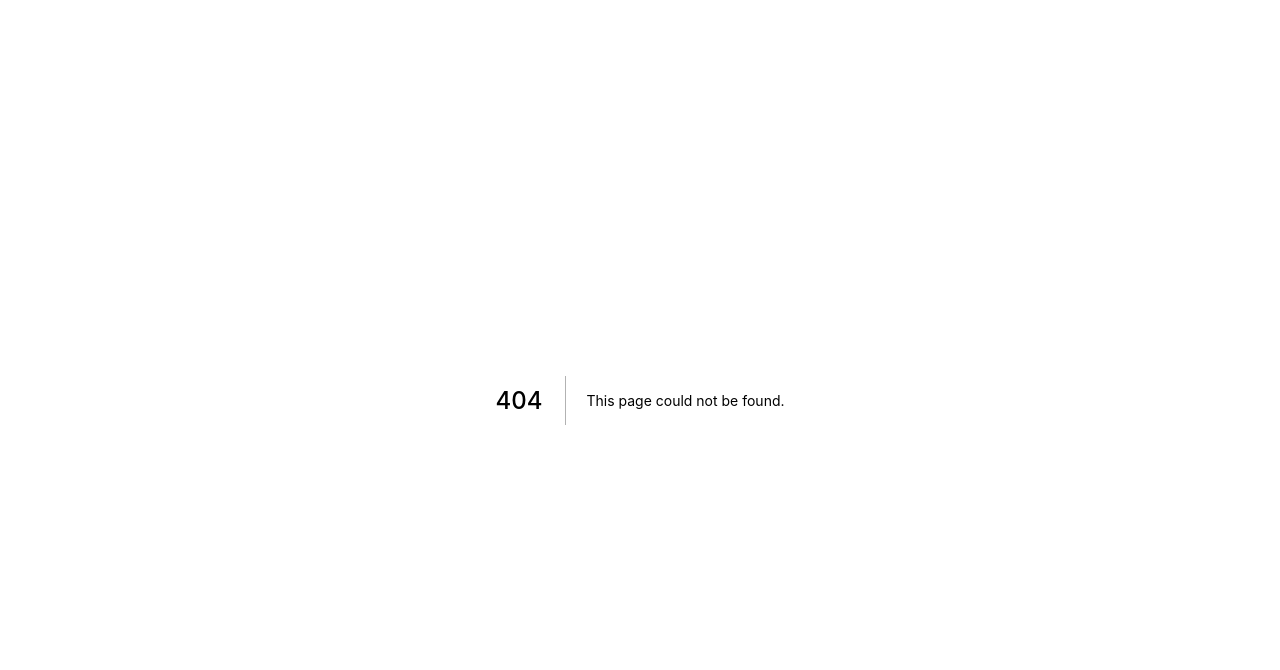
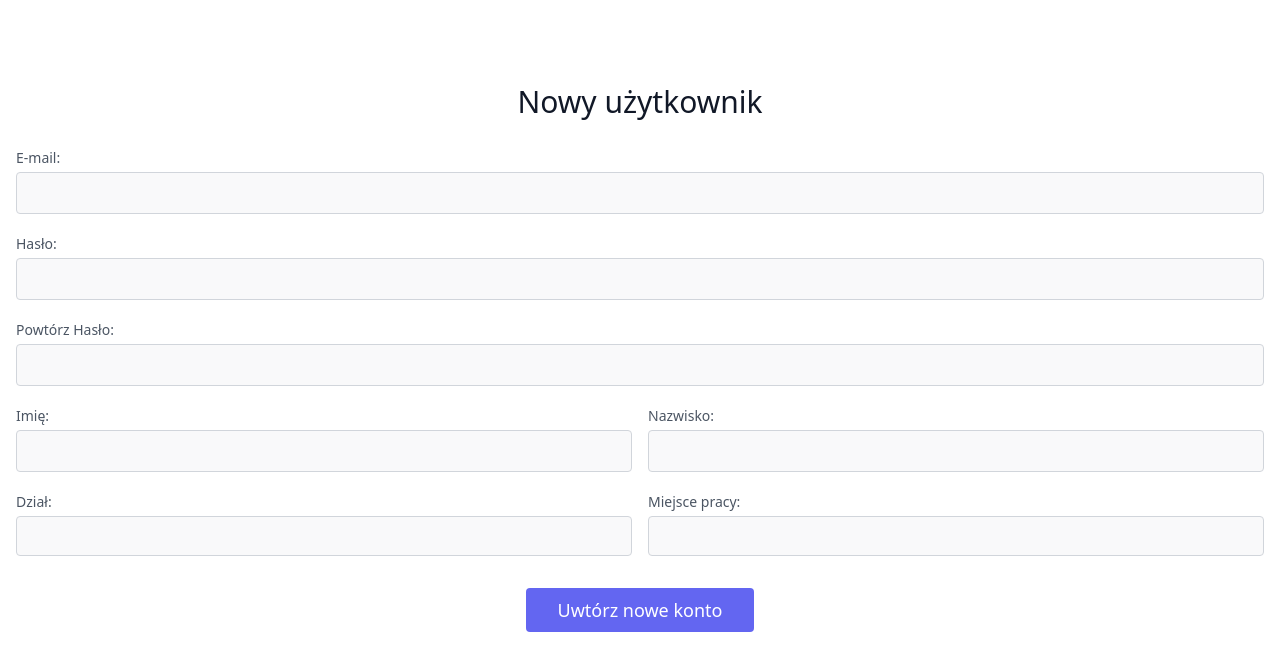
Before and after one commit to MiSypniewski/Punktualnik, a Next.js app: page /users/register in a window 1280 px wide. Before the commit this address had no page. Shown: the top 670 px of the page. Built offline with nearby package versions, Linux system fonts and the light colour scheme.

Commit message:
feat: add user register page

```diff
--- /dev/null
+++ b/pages/users/register.js
@@ -0,0 +1,161 @@
+import { useState, useRef } from "react";
+import { jsonFetcher } from "../../utils";
+import { useRouter } from "next/router";
+
+export default function CreateUser() {
+  const userForm = useRef();
+  const [error, setError] = useState();
+  const [formProcessing, setFormProcessing] = useState(false);
+  const router = useRouter();
+
+  const handleSubmit = async (e) => {
+    e.preventDefault();
+    // console.log(e);
+    if (formProcessing) return;
+    setError(null);
+    setFormProcessing(true);
+    const form = new FormData(userForm.current);
+    const payload = {
+      email: form.get("email"),
+      password: form.get("password"),
+      location: form.get("location"),
+      section: form.get("section"),
+    };
+
+    if (payload.password !== form.get("passwordConfirm")) {
+      setError("Hasła się nie zgadzają!");
+      setFormProcessing(false);
+      return;
+    }
+
+    console.log(payload);
+
+    setFormProcessing(false);
+  };
+
+  return (
+    <section className="sm:container mx-auto p-2 mt-3 mb-8">
+      <div className="mt-16">
+        <h2 className="sm:text-3xl text-2xl font-medium title-font mb-4 text-gray-900 text-center">Nowy użytkownik</h2>
+      </div>
+      <div>
+        <form ref={userForm} onSubmit={handleSubmit}>
+          <div className="p-2 w-full">
+            <label htmlFor="email" className="leading-7 text-sm text-gray-600">
+              E-mail:
+            </label>
+            <input
+              type="email"
+              id="email"
+              name="email"
+              required
+              className="w-full bg-gray-100 bg-opacity-50 rounded border border-gray-300 focus:border-indigo-500 focus:bg-white focus:ring-2 focus:ring-indigo-200 text-base outline-none text-gray-700 py-1 px-3 leading-8 transition-colors duration-200 ease-in-out"
+            />
+          </div>
+          <div className="p-2 w-full">
+            <label htmlFor="password" className="leading-7 text-sm text-gray-600">
+              Hasło:
+            </label>
+            <input
+              type="password"
+              id="password"
+              name="password"
+              required
+              className="w-full bg-gray-100 bg-opacity-50 rounded border border-gray-300 focus:border-indigo-500 focus:bg-white focus:ring-2 focus:ring-indigo-200 text-base outline-none text-gray-700 py-1 px-3 leading-8 transition-colors duration-200 ease-in-out"
+            />
+          </div>
+          <div className="p-2 w-full ">
+            <label htmlFor="passwordConfirm" className="leading-7 text-sm text-gray-600">
+              Powtórz Hasło:
+            </label>
+            <input
+              type="password"
+              id="passwordConfirm"
+              name="passwordConfirm"
+              required
+              className="w-full bg-gray-100 bg-opacity-50 rounded border border-gray-300 focus:border-indigo-500 focus:bg-white focus:ring-2 focus:ring-indigo-200 text-base outline-none text-gray-700 py-1 px-3 leading-8 transition-colors duration-200 ease-in-out"
+            />
+          </div>
+          <div className="flex">
+            <div className="p-2 w-full">
+              <label htmlFor="name" className="leading-7 text-sm text-gray-600">
+                Imię:
+              </label>
+              <input
+                type="text"
+                id="name"
+                name="name"
+                required
+                className="w-full bg-gray-100 bg-opacity-50 rounded border border-gray-300 focus:border-indigo-500 focus:bg-white focus:ring-2 focus:ring-indigo-200 outline-none text-gray-700 leading-8 py-1 px-3 text-base transition-colors duration-200 ease-in-out"
+              />
+            </div>
+            <div className="p-2 w-full">
+              <label htmlFor="surname" className="leading-7 text-sm text-gray-600">
+                Nazwisko:
+              </label>
+              <input
+                type="text"
+                id="surname"
+                name="surname"
+                required
+                className="w-full bg-gray-100 bg-opacity-50 rounded border border-gray-300 focus:border-indigo-500 focus:bg-white focus:ring-2 focus:ring-indigo-200 outline-none text-gray-700 leading-8 py-1 px-3 text-base transition-colors duration-200 ease-in-out"
+              />
+            </div>
+          </div>
+          <div className="flex">
+            <div className="p-2 w-full">
+              <label htmlFor="section" className="leading-7 text-sm text-gray-600">
+                Dział:
+              </label>
+              <select
+                name="section"
+                id="section"
+                required
+                className="appearance-none w-full h-10 bg-gray-100 bg-opacity-50 rounded border border-gray-300 focus:border-indigo-500 focus:bg-white focus:ring-2 focus:ring-indigo-200 outline-none text-gray-700 leading-8 py-1 px-3 text-base transition-colors duration-200 ease-in-out"
+              >
+                <option value=""></option>
+                <option value="biedronka">Biedronka</option>
+                <option value="cns">CNS</option>
+                <option value="pio">PiO</option>
+                <option value="spedycja">Spedycja</option>
+                <option value="lidl">Lidl</option>
+                <option value="dyrekcja">Dyrekcja</option>
+              </select>
+            </div>
+            <div className="p-2 w-full">
+              <label htmlFor="location" className="leading-7 text-sm text-gray-600">
+                Miejsce pracy:
+              </label>
+              <select
+                name="location"
+                id="location"
+                required
+                className="appearance-none w-full h-10 bg-gray-100 bg-opacity-50 rounded border border-gray-300 focus:border-indigo-500 focus:bg-white focus:ring-2 focus:ring-indigo-200 outline-none text-gray-700 leading-8 py-1 px-3 text-base transition-colors duration-200 ease-in-out"
+              >
+                <option value=""></option>
+                <option value="gajowa 6">Gajowa 6</option>
+                <option value="chlebowa 22">Chlebowa 22</option>
+                <option value="chlebowa 26">Chlebowa 26</option>
+              </select>
+            </div>
+          </div>
+          <div className="p-6 w-full">
+            <button
+              disabled={formProcessing}
+              className="disabled:opacity-50 flex mx-auto text-white bg-indigo-500 border-0 py-2 px-8 focus:outline-none hover:bg-indigo-600 rounded text-lg"
+            >
+              {formProcessing ? "Proszę czekać..." : "Uwtórz nowe konto"}
+            </button>
+            {error && (
+              <div className="flex justify-center w-full my-5">
+                <span className="bg-red-600 w-full rounded text-white px-3 py-3 text-center">
+                  Konto nie utworzone! Błąd: {error}
+                </span>
+              </div>
+            )}
+          </div>
+        </form>
+      </div>
+    </section>
+  );
+}
```
